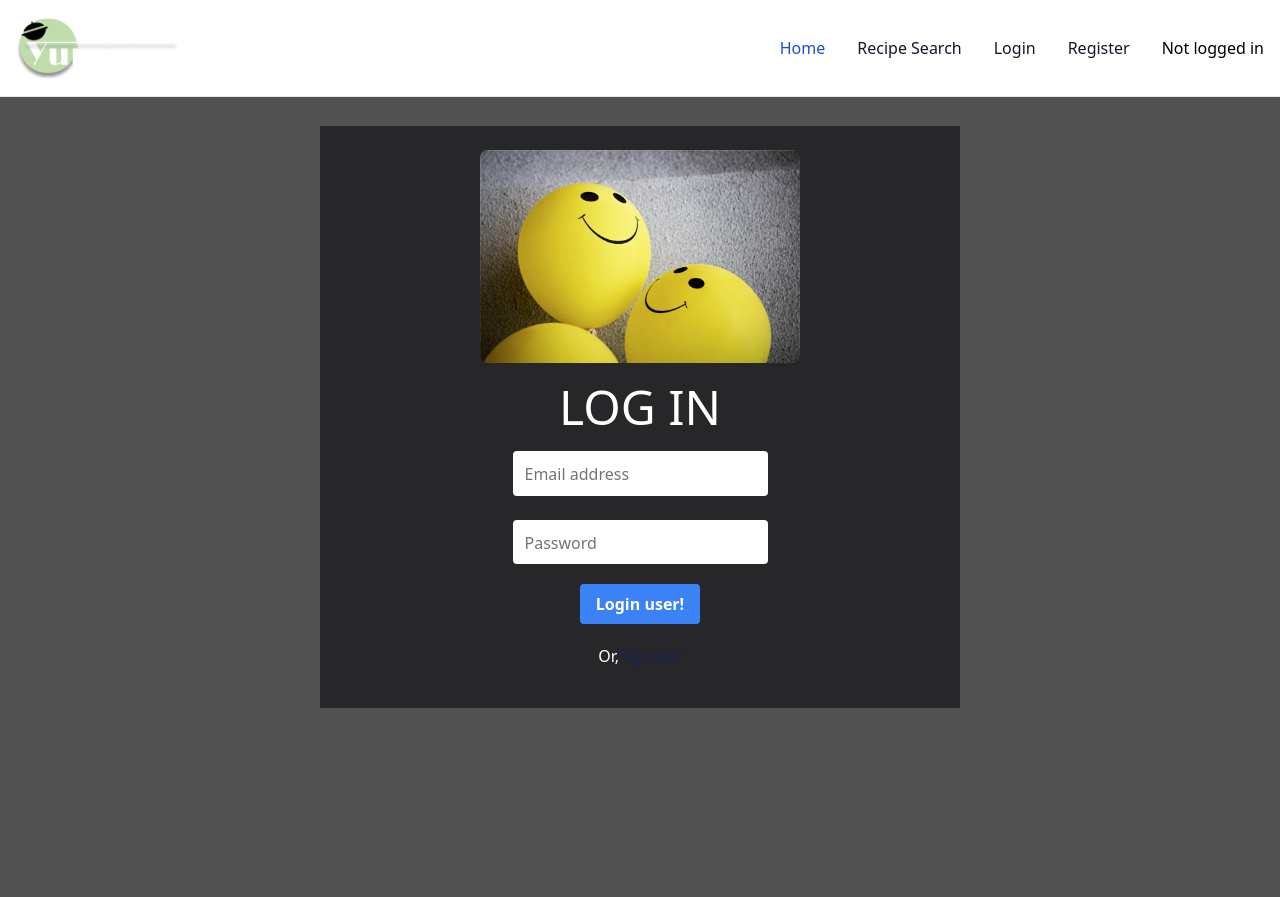
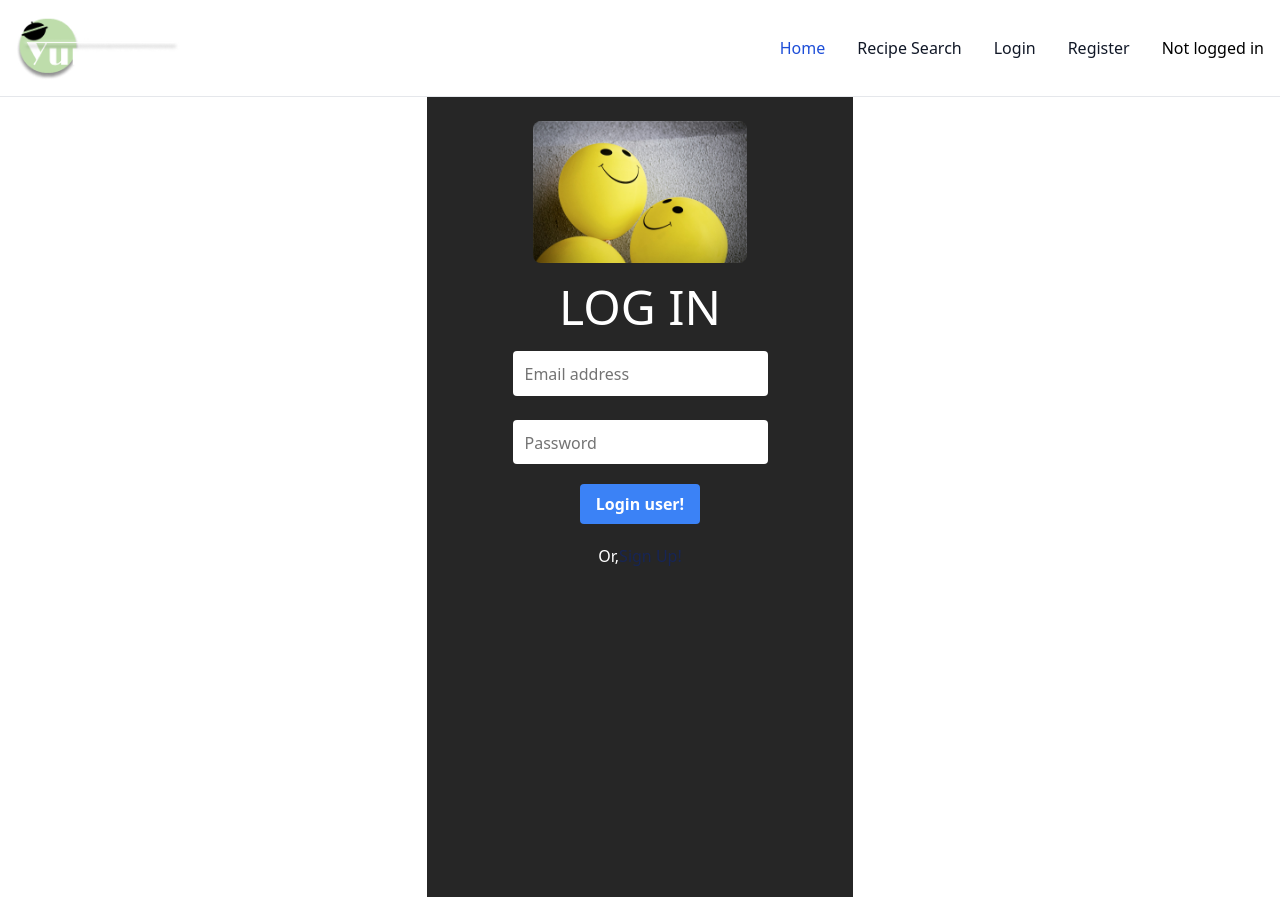
Before and after one commit to chas-academy/u06-fullstack-recipe-app-Chali96, an Angular app in the folder angular-frontend/: page /login in a window 1280 px wide. Built offline with nearby package versions, Linux system fonts and the light colour scheme.

Commit message:
minor changes

```diff
--- a/angular-frontend/src/app/pages/home/home.component.html
+++ b/angular-frontend/src/app/pages/home/home.component.html
@@ -4,7 +4,7 @@
     <div
         class="mt-1 flex flex-col justify-center items-center bg-orange-100 md:h-fit h-1/2 m-auto w-full md:w-full lg:w-full xl:w-full text-center">
         <div class="w-1/3 md:w-full">
-            <h2 class="mb-5 mt-2 text-2xl md:text-4xl text-center w-52 md:w-f m-auto text-red-800">Choose a mealtype!
+            <h2 class="mb-5 mt-2 text-2xl md:text-4xl text-center w-full md:w-f m-auto text-red-800">Choose a mealtype!
             </h2>
 
             <button
--- a/angular-frontend/src/app/pages/login/login.component.html
+++ b/angular-frontend/src/app/pages/login/login.component.html
@@ -1,5 +1,5 @@
-<section class="min-h-screen w-full bg-neutral-600 flex flex-col justify-center items-center ">
-<div class="h-1/2 w-1/2 flex items-center bg-zinc-800 flex-col justify-center mb-40">
+<section class="min-h-screen bg-neutral-800 w-1/3 m-auto">
+<div class="h-full flex items-center flex-col justify-center">
   <div
   class="shrink-1 grow-0 basis-auto md:mb-0 md:w-9/12 md:shrink-0 lg:w-6/12 xl:w-6/12">
   <img
@@ -37,7 +37,7 @@
 
   <button class="bg-blue-500 hover:bg-blue-700 text-white font-bold py-2 px-4 my-3 rounded" (click)="login()">Login user!</button>
 <!-- </form> -->
-<div class="flex flex-row mt-5 mb-10 md:mt-2">
+<div class="flex flex-row mt-5 md:mt-2">
   <p class="text-white">Or,</p>
 <a href="#" class="block text-blue-950 rounded hover:bg-gray-100 md:hover:bg-transparent md:border-0 md:hover:text-blue-950 md:p-0 dark:text-blue-500 md:dark:hover:text-blue-700 dark:hover:bg-gray-700 dark:hover:text-blue-950 md:dark:hover:bg-transparent"  routerLink="/register"
 routerLinkActive="active"
```
